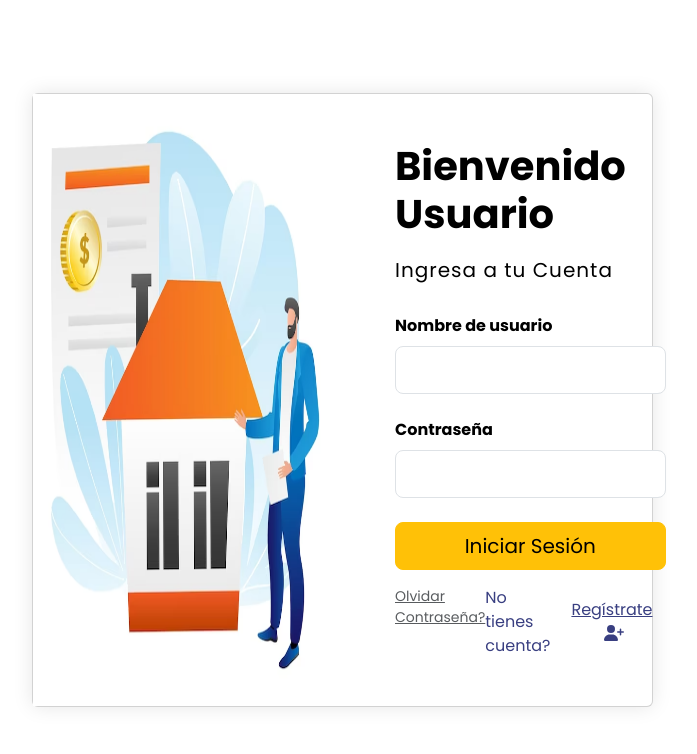
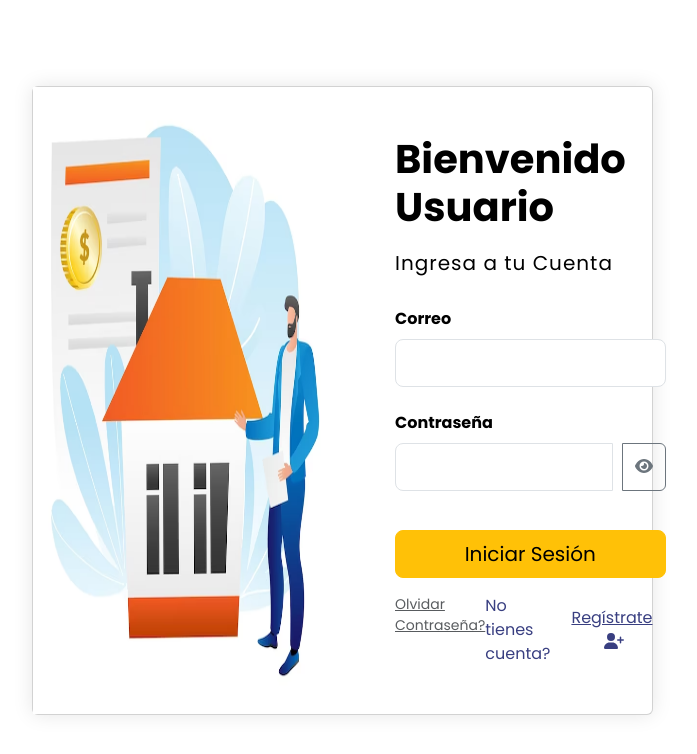
Before and after one commit to Escobarq/AD_inmuebles, a React (Vite) app: page / in a window 1280 px wide. Shown: the top 754 px of the page, without its empty margins (298-995 px from the left). Built offline with nearby package versions, Linux system fonts and the light colour scheme.

Commit message:
login funcional

```diff
--- a/src/Components/Login/Login.jsx
+++ b/src/Components/Login/Login.jsx
@@ -1,9 +1,46 @@
 import login from "../../assets/login.png";
 import { FontAwesomeIcon } from "@fortawesome/react-fontawesome";
-import { faUserPlus } from "@fortawesome/free-solid-svg-icons";
-import { Link } from "react-router-dom";
+import { faUserPlus, faEye, faEyeSlash } from "@fortawesome/free-solid-svg-icons";
+import { useState } from "react";
+import { useForm } from "react-hook-form";
 
 export const Login = () => {
+  const [showPassword, setShowPassword] = useState(false);
+
+  const togglePasswordVisibility = () => {
+    setShowPassword(!showPassword);
+  };
+
+  const {
+    register,
+    handleSubmit,
+    reset,
+    formState: { errors },
+  } = useForm();
+
+  const userLogin = async (data) => {
+    console.log(data)
+    try {
+      const response = await fetch('http://localhost:3006/Login_user', {
+        method: 'POST',
+        headers: {
+          'Content-Type': 'application/json',
+        },
+        body: JSON.stringify(data),
+      });
+
+      if (response.ok) {
+        reset(); // Reinicia el formulario si la solicitud es exitosa
+        window.location.href = '/inicio'; // Redirige al usuario a la vista de inicio
+      } else {
+        // Maneja la respuesta de error del servidor
+      }
+    } catch (error) {
+      // Maneja los errores de red o de la aplicación
+      console.error('Error al enviar datos al servidor:', error);
+    }
+  };
+
   return (
     <>
       <section className="vh-100 login login-section">
@@ -24,7 +61,7 @@ export const Login = () => {
                 </div>
                 <div className="col-md-6 col-lg-7 d-flex align-items-center">
                   <div className="card-body p-4 p-lg-5 text-black">
-                      <form>
+                    <form onSubmit={handleSubmit(userLogin)} method="post">
                       <div className="d-flex align-items-center mb-3 pb-1">
                         <span className="h1 fw-bold mb-0">
                           Bienvenido Usuario
@@ -43,33 +80,44 @@ export const Login = () => {
                           className="form-label"
                           htmlFor="form2Example17"
                         >
-                            Nombre de usuario
+                          Correo
                         </label>
                         <input
                           type="email"
-                            id="form2Example17"
+                          id="correousuario"
+                          name="correousuario"
                           className="form-control form-control-lg"
+                          {...register("correousuario")}
                         />
                       </div>
 
                       <div className="form-outline mb-4">
-                          <label
-                            className="form-label"
-                            htmlFor="form2Example27"
-                          >
+                        <label className="form-label" htmlFor="form2Example27">
                           Contraseña
                         </label>
+                        <div className="input-group">
                           <input
-                            type="password"
-                            id="form2Example27"
+                            type={showPassword ? "text" : "password"}
+                            id="contrausuario"
+                            name="contrausuario"
                             className="form-control form-control-lg"
+                            {...register("contrausuario")}
                           />
+                          <button
+                            className="btn btn-outline-secondary"
+                            type="button"
+                            onClick={togglePasswordVisibility}
+                            style={{ height: "3rem" }}
+                          >
+                            <FontAwesomeIcon icon={showPassword ? faEyeSlash : faEye} />
+                          </button>
+                        </div>
                       </div>
 
                       <div className="d-grid gap-2">
-                          <Link to="/inicio" className="btn btn-warning btn-lg">
+                        <button type="submit" className="btn btn-warning btn-lg">
                           Iniciar Sesión
-                          </Link>
+                        </button>
                       </div>
 
                       <div className="d-flex justify-content-between mt-3">
```
Also changed, not shown: 1 other file (tests, documents, lock files or other folders). Lines whose indentation alone changed are shown as unchanged.
